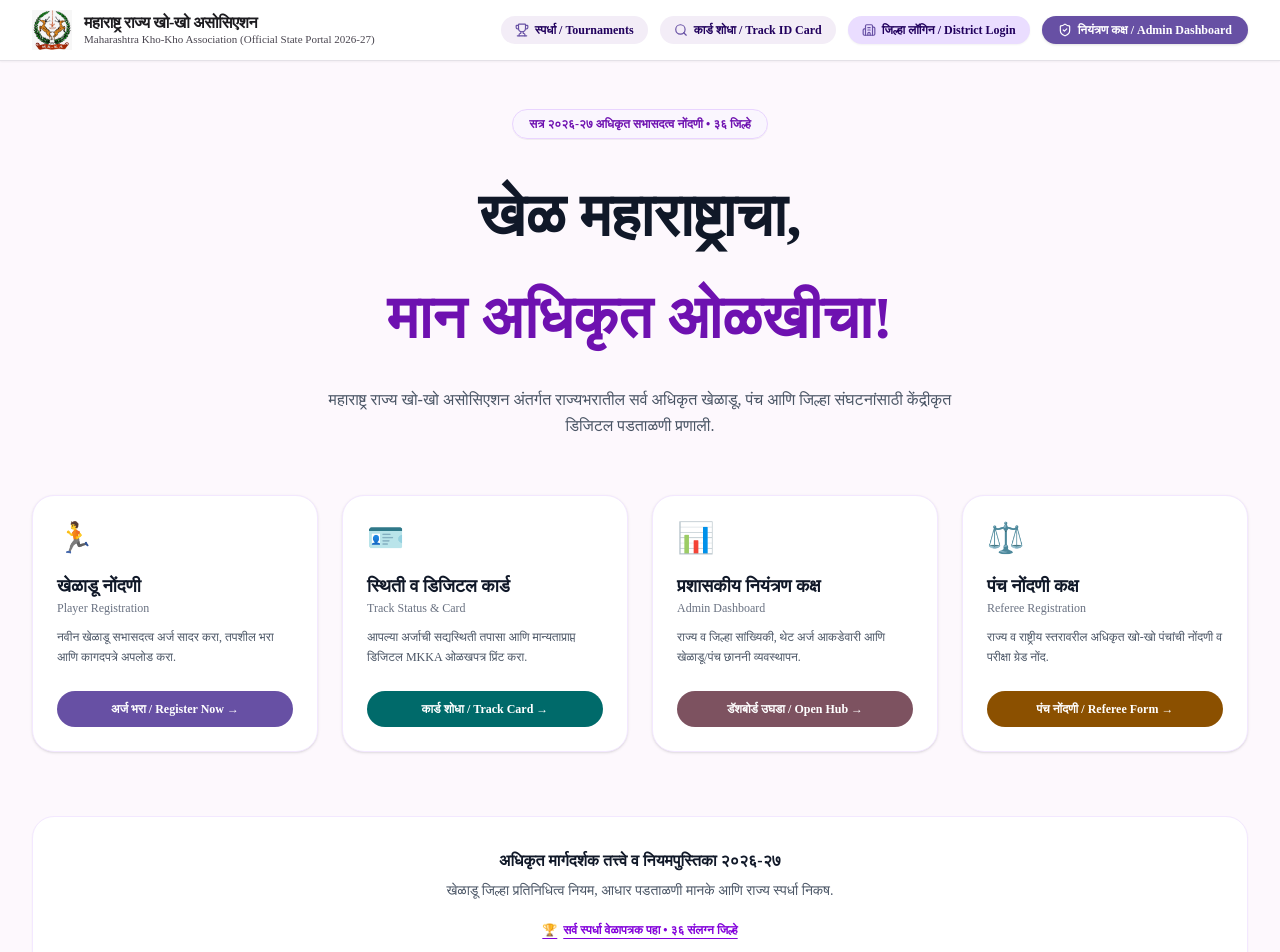
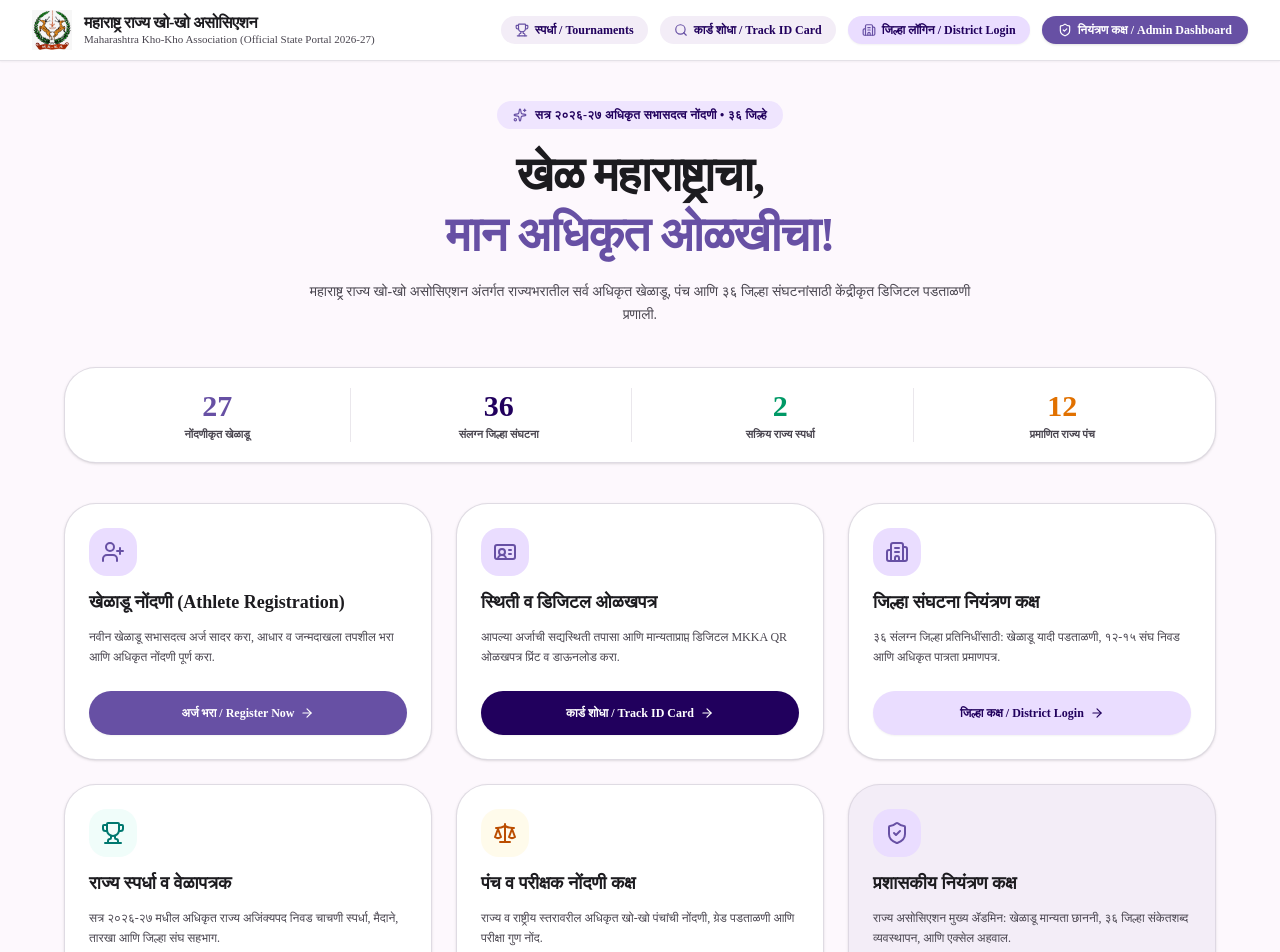
Before and after one commit to KshitijPilankar/mkka-portal, a Next.js app in the folder web/: page / in a window 1280 px wide. Shown: the top 952 px of the page. Built offline with nearby package versions, Linux system fonts and the light colour scheme; no server answers; the database is empty.

Commit message:
feat(home): dynamic homepage with live supabase stats, notices ticker, and unified portal navigation

```diff
--- a/web/src/app/page.tsx
+++ b/web/src/app/page.tsx
@@ -1,125 +1,284 @@
+import React from "react";
 import Link from "next/link";
+import { createClient } from "@supabase/supabase-js";
+import {
+  UserPlus,
+  IdCard,
+  Building2,
+  Trophy,
+  Scale,
+  Bell,
+  ArrowRight,
+  ShieldCheck,
+  CheckCircle2,
+  Calendar,
+  Sparkles,
+  Download,
+  FileText,
+} from "lucide-react";
 
-export default function HomePage() {
+export const dynamic = "force-dynamic";
+
+export default async function HomePage() {
+  const supabaseUrl = process.env.NEXT_PUBLIC_SUPABASE_URL!;
+  const supabaseKey =
+    process.env.SUPABASE_SERVICE_ROLE_KEY || process.env.NEXT_PUBLIC_SUPABASE_ANON_KEY!;
+  const supabase = createClient(supabaseUrl, supabaseKey);
+
+  // Fetch live metrics and latest active notices in parallel
+  const [
+    playersCountRes,
+    districtsCountRes,
+    tournamentsCountRes,
+    refereesCountRes,
+    noticesRes,
+  ] = await Promise.all([
+    supabase.from("players").select("id", { count: "exact", head: true }),
+    supabase.from("districts").select("id", { count: "exact", head: true }),
+    supabase.from("tournaments").select("id", { count: "exact", head: true }),
+    supabase.from("referees").select("id", { count: "exact", head: true }),
+    supabase
+      .from("notices")
+      .select("id, title, category, published_date, file_path")
+      .order("created_at", { ascending: false })
+      .limit(3),
+  ]);
+
+  const totalPlayers = playersCountRes.count || 27;
+  const totalDistricts = districtsCountRes.count || 36;
+  const totalTournaments = tournamentsCountRes.count || 2;
+  const totalReferees = refereesCountRes.count || 12;
+  const latestNotices = noticesRes.data || [];
+
   return (
-    <div className="min-h-screen bg-[#FDF8FD] text-[#1C1B1F]">
-      <main className="mx-auto max-w-7xl px-4 py-12 sm:px-6 lg:px-8">
+    <div className="min-h-[90vh] py-8 px-4 sm:px-6 lg:px-8 space-y-10">
+      <div className="max-w-6xl mx-auto space-y-10">
+
+        {/* Live Circulars / Ticker Banner */}
+        {latestNotices.length > 0 && (
+          <div className="p-3.5 sm:p-4 rounded-2xl bg-[#EADDFF]/60 border border-[#CAC4D0]/60 flex flex-col sm:flex-row items-start sm:items-center justify-between gap-3 shadow-xs">
+            <div className="flex items-center gap-2.5">
+              <span className="inline-flex items-center gap-1.5 px-3 py-1 rounded-full bg-[#21005D] text-white text-[10px] font-bold uppercase tracking-wider shrink-0">
+                <Bell className="w-3 h-3 text-amber-300 animate-pulse" />
+                नवीन परिपत्रक
+              </span>
+              <span className="text-xs font-semibold text-[#1C1B1F] line-clamp-1">
+                {latestNotices[0].title}
+              </span>
+            </div>
+
+            <div className="flex items-center gap-3 shrink-0 self-end sm:self-auto text-xs">
+              <span className="text-[11px] text-[#49454F] font-mono">
+                {latestNotices[0].published_date || "सत्र २०२६-२७"}
+              </span>
+              <Link
+                href="/association/notices"
+                className="text-[#6750A4] font-bold hover:underline inline-flex items-center gap-1"
+              >
+                <span>सर्व सूचना पहा</span>
+                <ArrowRight className="w-3.5 h-3.5" />
+              </Link>
+            </div>
+          </div>
+        )}
 
         {/* Hero Section */}
-        <div className="flex flex-col items-center text-center">
-          <div className="inline-flex items-center gap-2 rounded-full border border-purple-200 bg-purple-50/70 px-4 py-1.5 text-xs font-semibold text-purple-800 shadow-2xs">
+        <div className="text-center space-y-4 max-w-3xl mx-auto pt-2">
+          <div className="inline-flex items-center gap-2 px-4 py-1.5 rounded-full bg-[#EADDFF]/70 text-[#21005D] text-xs font-bold tracking-wide">
+            <Sparkles className="w-3.5 h-3.5 text-[#6750A4]" />
             <span>सत्र २०२६-२७ अधिकृत सभासदत्व नोंदणी • ३६ जिल्हे</span>
           </div>
 
-          {/* Heading with gap fix to prevent overlap */}
-          <h1 className="mt-8 flex flex-col items-center gap-2 text-3xl font-extrabold text-gray-900 sm:text-5xl md:text-6xl sm:gap-3 leading-normal">
-            <span>खेळ महाराष्ट्राचा,</span>
-            <span className="text-purple-800">मान अधिकृत ओळखीचा!</span>
+          <h1 className="text-3xl sm:text-5xl font-black text-[#1C1B1F] tracking-tight leading-tight">
+            खेळ महाराष्ट्राचा, <br />
+            <span className="text-[#6750A4]">मान अधिकृत ओळखीचा!</span>
           </h1>
 
-          <p className="mt-6 max-w-2xl text-sm leading-relaxed text-gray-600 sm:text-base">
-            महाराष्ट्र राज्य खो-खो असोसिएशन अंतर्गत राज्यभरातील सर्व अधिकृत खेळाडू,
-            पंच आणि जिल्हा संघटनांसाठी केंद्रीकृत डिजिटल पडताळणी प्रणाली.
+          <p className="text-xs sm:text-sm text-[#49454F] leading-relaxed max-w-2xl mx-auto">
+            महाराष्ट्र राज्य खो-खो असोसिएशन अंतर्गत राज्यभरातील सर्व अधिकृत खेळाडू, पंच आणि ३६ जिल्हा संघटनांसाठी केंद्रीकृत डिजिटल पडताळणी प्रणाली.
           </p>
         </div>
 
-        {/* 4 Primary Navigation Cards */}
-        <div className="mt-14 grid grid-cols-1 gap-6 sm:grid-cols-2 lg:grid-cols-4">
+        {/* Live Counters Strip */}
+        <div className="grid grid-cols-2 md:grid-cols-4 gap-4 p-5 rounded-[32px] bg-white border border-[#CAC4D0]/60 shadow-sm">
+          <div className="text-center space-y-0.5 border-r border-[#CAC4D0]/40 last:border-none">
+            <div className="text-2xl sm:text-3xl font-black text-[#6750A4]">{totalPlayers}</div>
+            <div className="text-[11px] font-semibold text-[#49454F]">नोंदणीकृत खेळाडू</div>
+          </div>
 
-          {/* Card 1: Player Registration */}
-          <div className="flex flex-col justify-between rounded-3xl border border-purple-100 bg-white p-6 shadow-sm transition hover:shadow-md">
-            <div>
-              <span className="text-3xl">🏃</span>
-              <h2 className="mt-4 text-lg font-bold text-gray-900">खेळाडू नोंदणी</h2>
-              <p className="text-xs font-medium text-gray-500">Player Registration</p>
-              <p className="mt-3 text-xs leading-relaxed text-gray-600">
-                नवीन खेळाडू सभासदत्व अर्ज सादर करा, तपशील भरा आणि कागदपत्रे अपलोड करा.
+          <div className="text-center space-y-0.5 border-r border-[#CAC4D0]/40 last:border-none">
+            <div className="text-2xl sm:text-3xl font-black text-[#21005D]">{totalDistricts}</div>
+            <div className="text-[11px] font-semibold text-[#49454F]">संलग्न जिल्हा संघटना</div>
+          </div>
+
+          <div className="text-center space-y-0.5 border-r border-[#CAC4D0]/40 last:border-none">
+            <div className="text-2xl sm:text-3xl font-black text-emerald-600">{totalTournaments}</div>
+            <div className="text-[11px] font-semibold text-[#49454F]">सक्रिय राज्य स्पर्धा</div>
+          </div>
+
+          <div className="text-center space-y-0.5">
+            <div className="text-2xl sm:text-3xl font-black text-amber-600">{totalReferees}</div>
+            <div className="text-[11px] font-semibold text-[#49454F]">प्रमाणित राज्य पंच</div>
+          </div>
+        </div>
+
+        {/* Main Action Hub Modules */}
+        <div className="grid grid-cols-1 md:grid-cols-2 lg:grid-cols-3 gap-6">
+
+          {/* Module 1: Player Registration */}
+          <div className="p-6 rounded-[32px] bg-white border border-[#CAC4D0]/60 shadow-sm flex flex-col justify-between space-y-4 hover:shadow-md transition-all">
+            <div className="space-y-3">
+              <div className="w-12 h-12 rounded-2xl bg-[#EADDFF] flex items-center justify-center text-[#21005D]">
+                <UserPlus className="w-6 h-6 text-[#6750A4]" />
+              </div>
+              <h2 className="text-lg font-bold text-[#1C1B1F]">खेळाडू नोंदणी (Athlete Registration)</h2>
+              <p className="text-xs text-[#49454F] leading-relaxed">
+                नवीन खेळाडू सभासदत्व अर्ज सादर करा, आधार व जन्मदाखला तपशील भरा आणि अधिकृत नोंदणी पूर्ण करा.
               </p>
             </div>
+            <div className="pt-2">
               <Link
-              href="/register/player"
-              className="mt-6 inline-flex w-full items-center justify-center rounded-2xl bg-[#6750A4] py-2.5 text-xs font-semibold text-white transition hover:bg-[#533f85]"
+                href="/register"
+                className="w-full h-11 rounded-full bg-[#6750A4] text-white text-xs font-bold flex items-center justify-center gap-1.5 hover:bg-[#6750A4]/90 active:scale-95 transition-all shadow-xs"
               >
-              अर्ज भरा / Register Now →
+                <span>अर्ज भरा / Register Now</span>
+                <ArrowRight className="w-3.5 h-3.5" />
               </Link>
             </div>
+          </div>
 
-          {/* Card 2: Track Card */}
-          <div className="flex flex-col justify-between rounded-3xl border border-purple-100 bg-white p-6 shadow-sm transition hover:shadow-md">
-            <div>
-              <span className="text-3xl">🪪</span>
-              <h2 className="mt-4 text-lg font-bold text-gray-900">स्थिती व डिजिटल कार्ड</h2>
-              <p className="text-xs font-medium text-gray-500">Track Status & Card</p>
-              <p className="mt-3 text-xs leading-relaxed text-gray-600">
-                आपल्या अर्जाची सद्यस्थिती तपासा आणि मान्यताप्राप्त डिजिटल MKKA ओळखपत्र प्रिंट करा.
+          {/* Module 2: Track ID & Smart Card */}
+          <div className="p-6 rounded-[32px] bg-white border border-[#CAC4D0]/60 shadow-sm flex flex-col justify-between space-y-4 hover:shadow-md transition-all">
+            <div className="space-y-3">
+              <div className="w-12 h-12 rounded-2xl bg-[#EADDFF] flex items-center justify-center text-[#21005D]">
+                <IdCard className="w-6 h-6 text-[#6750A4]" />
+              </div>
+              <h2 className="text-lg font-bold text-[#1C1B1F]">स्थिती व डिजिटल ओळखपत्र</h2>
+              <p className="text-xs text-[#49454F] leading-relaxed">
+                आपल्या अर्जाची सद्यस्थिती तपासा आणि मान्यताप्राप्त डिजिटल MKKA QR ओळखपत्र प्रिंट व डाऊनलोड करा.
               </p>
             </div>
+            <div className="pt-2">
               <Link
                 href="/track"
-              className="mt-6 inline-flex w-full items-center justify-center rounded-2xl bg-[#006A6A] py-2.5 text-xs font-semibold text-white transition hover:bg-[#005252]"
+                className="w-full h-11 rounded-full bg-[#21005D] text-white text-xs font-bold flex items-center justify-center gap-1.5 hover:bg-[#21005D]/90 active:scale-95 transition-all shadow-xs"
               >
-              कार्ड शोधा / Track Card →
+                <span>कार्ड शोधा / Track ID Card</span>
+                <ArrowRight className="w-3.5 h-3.5" />
               </Link>
             </div>
+          </div>
 
-          {/* Card 3: Admin Dashboard */}
-          <div className="flex flex-col justify-between rounded-3xl border border-purple-100 bg-white p-6 shadow-sm transition hover:shadow-md">
-            <div>
-              <span className="text-3xl">📊</span>
-              <h2 className="mt-4 text-lg font-bold text-gray-900">प्रशासकीय नियंत्रण कक्ष</h2>
-              <p className="text-xs font-medium text-gray-500">Admin Dashboard</p>
-              <p className="mt-3 text-xs leading-relaxed text-gray-600">
-                राज्य व जिल्हा सांख्यिकी, थेट अर्ज आकडेवारी आणि खेळाडू/पंच छाननी व्यवस्थापन.
+          {/* Module 3: 36 District Login */}
+          <div className="p-6 rounded-[32px] bg-white border border-[#CAC4D0]/60 shadow-sm flex flex-col justify-between space-y-4 hover:shadow-md transition-all">
+            <div className="space-y-3">
+              <div className="w-12 h-12 rounded-2xl bg-[#EADDFF] flex items-center justify-center text-[#21005D]">
+                <Building2 className="w-6 h-6 text-[#6750A4]" />
+              </div>
+              <h2 className="text-lg font-bold text-[#1C1B1F]">जिल्हा संघटना नियंत्रण कक्ष</h2>
+              <p className="text-xs text-[#49454F] leading-relaxed">
+                ३६ संलग्न जिल्हा प्रतिनिधींसाठी: खेळाडू यादी पडताळणी, १२-१५ संघ निवड आणि अधिकृत पात्रता प्रमाणपत्र.
               </p>
             </div>
+            <div className="pt-2">
               <Link
-              href="/association/dashboard"
-              className="mt-6 inline-flex w-full items-center justify-center rounded-2xl bg-[#7D5260] py-2.5 text-xs font-semibold text-white transition hover:bg-[#633f4c]"
+                href="/district/login"
+                className="w-full h-11 rounded-full bg-[#EADDFF] text-[#21005D] text-xs font-bold flex items-center justify-center gap-1.5 hover:bg-[#D0BCFF] active:scale-95 transition-all shadow-xs"
               >
-              डॅशबोर्ड उघडा / Open Hub →
+                <span>जिल्हा कक्ष / District Login</span>
+                <ArrowRight className="w-3.5 h-3.5" />
               </Link>
             </div>
+          </div>
 
-          {/* Card 4: Referee Registration */}
-          <div className="flex flex-col justify-between rounded-3xl border border-purple-100 bg-white p-6 shadow-sm transition hover:shadow-md">
-            <div>
-              <span className="text-3xl">⚖️</span>
-              <h2 className="mt-4 text-lg font-bold text-gray-900">पंच नोंदणी कक्ष</h2>
-              <p className="text-xs font-medium text-gray-500">Referee Registration</p>
-              <p className="mt-3 text-xs leading-relaxed text-gray-600">
-                राज्य व राष्ट्रीय स्तरावरील अधिकृत खो-खो पंचांची नोंदणी व परीक्षा ग्रेड नोंद.
+          {/* Module 4: Tournaments Calendar */}
+          <div className="p-6 rounded-[32px] bg-white border border-[#CAC4D0]/60 shadow-sm flex flex-col justify-between space-y-4 hover:shadow-md transition-all">
+            <div className="space-y-3">
+              <div className="w-12 h-12 rounded-2xl bg-teal-50 flex items-center justify-center text-teal-800">
+                <Trophy className="w-6 h-6 text-teal-700" />
+              </div>
+              <h2 className="text-lg font-bold text-[#1C1B1F]">राज्य स्पर्धा व वेळापत्रक</h2>
+              <p className="text-xs text-[#49454F] leading-relaxed">
+                सत्र २०२६-२७ मधील अधिकृत राज्य अजिंक्यपद निवड चाचणी स्पर्धा, मैदाने, तारखा आणि जिल्हा संघ सहभाग.
               </p>
             </div>
+            <div className="pt-2">
               <Link
-              href="/register/referee"
-              className="mt-6 inline-flex w-full items-center justify-center rounded-2xl bg-[#8B5000] py-2.5 text-xs font-semibold text-white transition hover:bg-[#704000]"
+                href="/tournaments"
+                className="w-full h-11 rounded-full bg-teal-800 text-white text-xs font-bold flex items-center justify-center gap-1.5 hover:bg-teal-900 active:scale-95 transition-all shadow-xs"
               >
-              पंच नोंदणी / Referee Form →
+                <span>स्पर्धा दिनदर्शिका / Tournaments</span>
+                <ArrowRight className="w-3.5 h-3.5" />
               </Link>
+            </div>
+          </div>
+
+          {/* Module 5: Referee Registration */}
+          <div className="p-6 rounded-[32px] bg-white border border-[#CAC4D0]/60 shadow-sm flex flex-col justify-between space-y-4 hover:shadow-md transition-all">
+            <div className="space-y-3">
+              <div className="w-12 h-12 rounded-2xl bg-amber-50 flex items-center justify-center text-amber-800">
+                <Scale className="w-6 h-6 text-amber-700" />
+              </div>
+              <h2 className="text-lg font-bold text-[#1C1B1F]">पंच व परीक्षक नोंदणी कक्ष</h2>
+              <p className="text-xs text-[#49454F] leading-relaxed">
+                राज्य व राष्ट्रीय स्तरावरील अधिकृत खो-खो पंचांची नोंदणी, ग्रेड पडताळणी आणि परीक्षा गुण नोंद.
+              </p>
+            </div>
+            <div className="pt-2">
+              <Link
+                href="/association/referees"
+                className="w-full h-11 rounded-full bg-amber-700 text-white text-xs font-bold flex items-center justify-center gap-1.5 hover:bg-amber-800 active:scale-95 transition-all shadow-xs"
+              >
+                <span>पंच नोंदणी / Referee Hub</span>
+                <ArrowRight className="w-3.5 h-3.5" />
+              </Link>
+            </div>
+          </div>
+
+          {/* Module 6: State Association Admin */}
+          <div className="p-6 rounded-[32px] bg-[#F3EDF7] border border-[#CAC4D0]/50 shadow-sm flex flex-col justify-between space-y-4 hover:shadow-md transition-all">
+            <div className="space-y-3">
+              <div className="w-12 h-12 rounded-2xl bg-[#EADDFF] flex items-center justify-center text-[#21005D]">
+                <ShieldCheck className="w-6 h-6 text-[#6750A4]" />
+              </div>
+              <h2 className="text-lg font-bold text-[#1C1B1F]">प्रशासकीय नियंत्रण कक्ष</h2>
+              <p className="text-xs text-[#49454F] leading-relaxed">
+                राज्य असोसिएशन मुख्य ॲडमिन: खेळाडू मान्यता छाननी, ३६ जिल्हा संकेतशब्द व्यवस्थापन, आणि एक्सेल अहवाल.
+              </p>
+            </div>
+            <div className="pt-2">
+              <Link
+                href="/association/login"
+                className="w-full h-11 rounded-full bg-[#6750A4] text-white text-xs font-bold flex items-center justify-center gap-1.5 hover:bg-[#6750A4]/90 active:scale-95 transition-all shadow-xs"
+              >
+                <span>डॅशबोर्ड उघडा / Admin Login</span>
+                <ArrowRight className="w-3.5 h-3.5" />
+              </Link>
+            </div>
           </div>
 
         </div>
 
-        {/* Guidelines / Info Section */}
-        <div className="mt-16 rounded-3xl border border-purple-100 bg-white p-6 text-center shadow-xs sm:p-8">
-          <h3 className="text-base font-bold text-gray-900">
+        {/* Footer Rules Note */}
+        <div className="p-6 rounded-[28px] bg-white border border-[#CAC4D0]/60 text-center space-y-1.5">
+          <div className="text-xs font-bold text-[#1C1B1F]">
             अधिकृत मार्गदर्शक तत्त्वे व नियमपुस्तिका २०२६-२७
-          </h3>
-          <p className="mt-2 text-xs text-gray-600 sm:text-sm">
-            खेळाडू जिल्हा प्रतिनिधित्व नियम, आधार पडताळणी मानके आणि राज्य स्पर्धा निकष.
+          </div>
+          <p className="text-[11px] text-[#49454F]">
+            खेळाडू जिल्हा प्रतिनिधीत्व नियम, आधार पडताळणी मानके आणि राज्य स्पर्धा निकष.
           </p>
-          <div className="mt-4">
+          <div className="pt-1">
             <Link
               href="/tournaments"
-              className="inline-flex items-center gap-1.5 text-xs font-semibold text-purple-700 underline underline-offset-4 hover:text-purple-900"
+              className="text-xs text-[#6750A4] font-bold hover:underline inline-flex items-center gap-1"
             >
-              <span>🏆</span>
+              <Trophy className="w-3.5 h-3.5" />
               <span>सर्व स्पर्धा वेळापत्रक पहा • ३६ संलग्न जिल्हे</span>
             </Link>
           </div>
         </div>
 
-      </main>
+      </div>
     </div>
   );
 }
```
Lines whose indentation alone changed are shown as unchanged.
